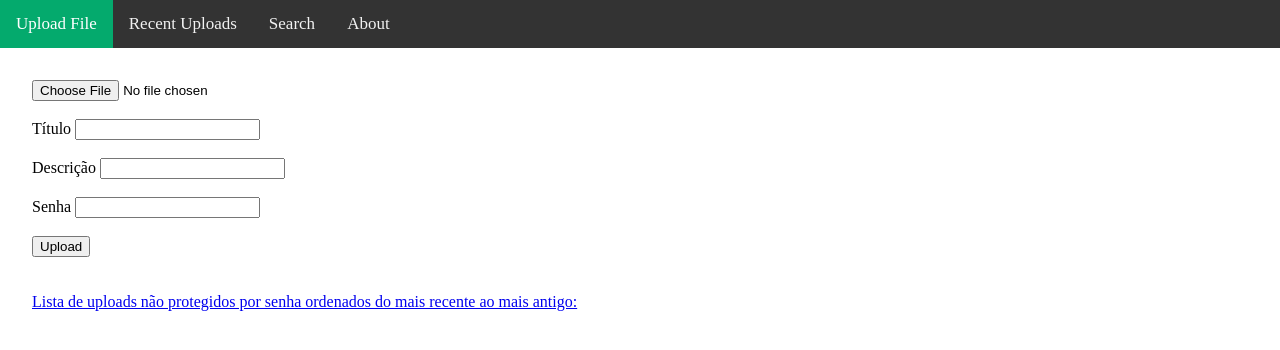
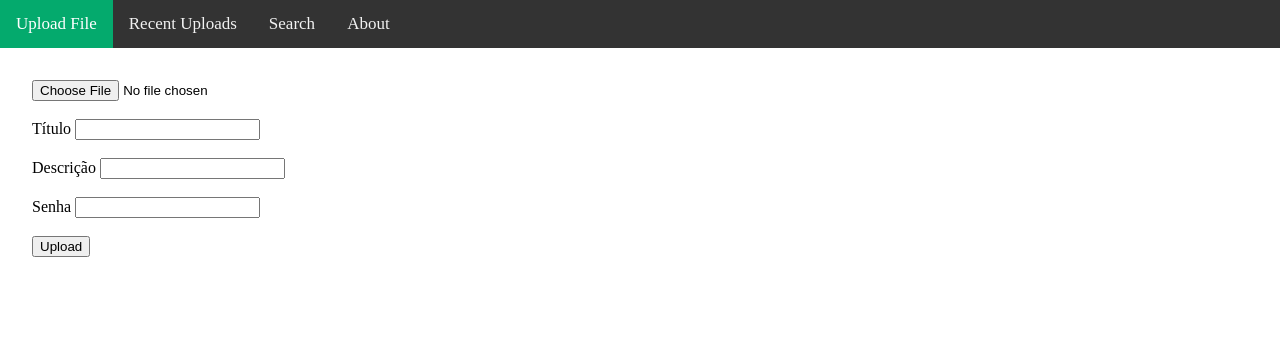
Before and after one commit to hangkuyr/upload-file-es2, a Python web app: template Project/src/templates/index.html in a window 1280 px wide. Shown: the top 350 px of the page. Run offline with Jinja, Linux system fonts and the light colour scheme; the template is opened without the code that fills it, so the values that code supplies are empty.

Commit message:
removendo link desnecessário

```diff
--- a/Project/src/templates/index.html
+++ b/Project/src/templates/index.html
@@ -8,8 +8,6 @@
     Senha <input type=password name=password><br><br>
     <input type="submit" value="Upload">
   </form>
-  <br><br>
-  <a href=recent>Lista de uploads não protegidos por senha ordenados do mais recente ao mais antigo:</a>
 </div>
 <script>
   var uploadField = document.getElementById("file");
```
